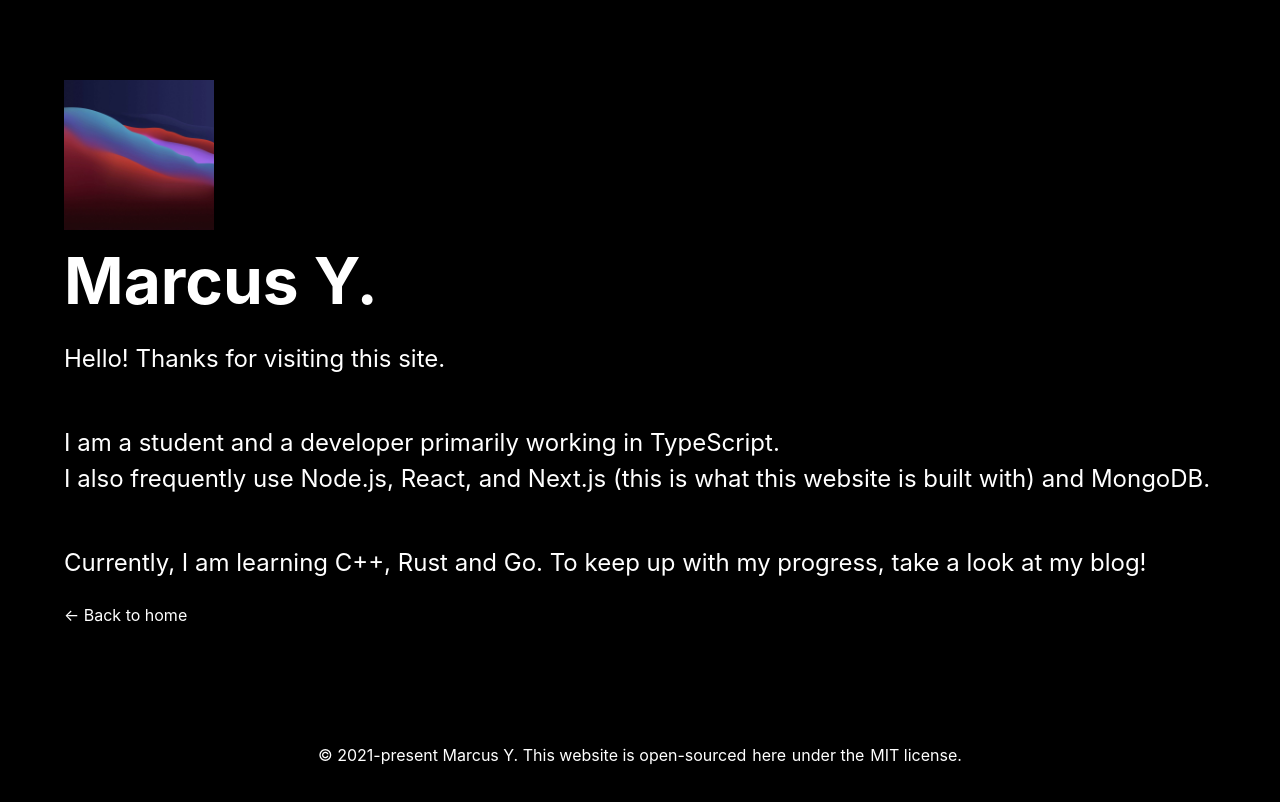
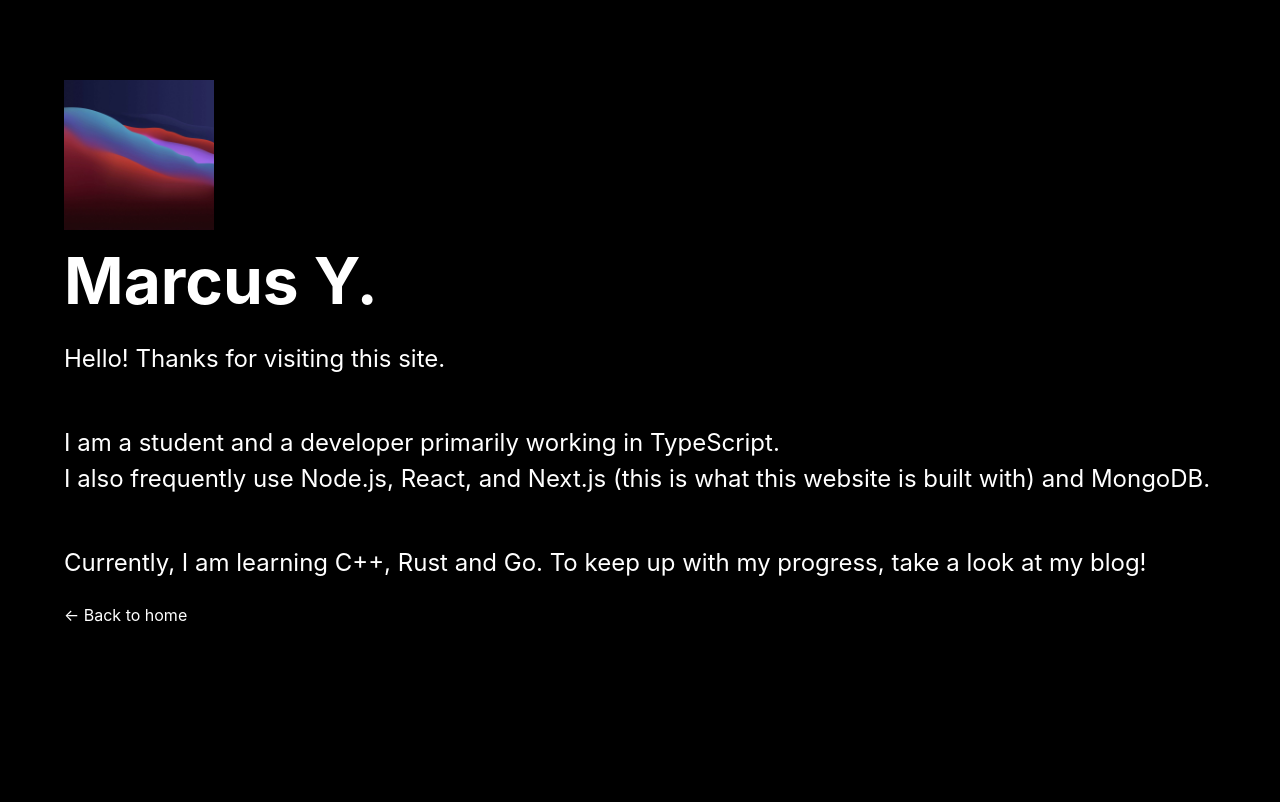
Before and after one commit to geenva/m, a Next.js app: page /about in a window 1280 px wide. Shown: the top 802 px of the page. Built offline with nearby package versions, Linux system fonts and the light colour scheme.

Commit message:
rm: footer

```diff
--- a/pages/about/index.js
+++ b/pages/about/index.js
@@ -39,12 +39,6 @@ export default function Home() {
           <a>← Back to home</a>
         </Link>
       </main>
-
-      <footer className={styles.footer}>
-        © 2021-present Marcus Y. This website is open-sourced{" "}
-        <a href="https://github.com/geenva/m">  here  </a> under the{" "}
-        <Link href="/LICENSE.txt">  MIT license</Link>.
-      </footer>
     </div>
   );
 }
--- a/pages/contact/index.js
+++ b/pages/contact/index.js
@@ -36,12 +36,6 @@ export default function Contact() {
           <a>← Back to home</a>
         </Link>
       </main>
-
-      <footer className={styles.footer}>
-        © 2021-present Marcus Y. This website is open-sourced{" "}
-        <a href="https://github.com/geenva/m">  here  </a> under the{" "}
-        <Link href="/LICENSE.txt">  MIT license</Link>.
-      </footer>
     </div>
   );
 }
--- a/pages/index.js
+++ b/pages/index.js
@@ -54,12 +54,6 @@ export default function Home({ data }) {
           <Link href="/contact">Contact</Link>
         </p>
       </main>
-
-      <footer className={styles.footer}>
-        © 2021-present Marcus Y. This website is open-sourced{" "}
-        <a href="https://github.com/geenva/m">  here  </a> under the{" "}
-        <Link href="/LICENSE.txt">  MIT license</Link>.
-      </footer>
     </div>
   );
 }
--- a/styles/About.module.css
+++ b/styles/About.module.css
@@ -12,24 +12,6 @@
   display: flex;
   flex-direction: column;
   align-items: left;
-}
-
-.footer {
-  width: 100%;
-  height: 100px;
-  display: flex;
-  justify-content: center;
-  align-items: center;
-}
-
-.footer img {
-  margin-left: 0.5rem;
-}
-
-.footer a {
-  display: flex;
-  justify-content: center;
-  align-items: center;
 }
 
 .title a {
--- a/styles/Contact.module.css
+++ b/styles/Contact.module.css
@@ -12,24 +12,6 @@
   flex: 1;
   display: flex;
   flex-direction: column;
-  justify-content: center;
-  align-items: center;
-}
-
-.footer {
-  width: 100%;
-  height: 100px;
-  display: flex;
-  justify-content: center;
-  align-items: center;
-}
-
-.footer img {
-  margin-left: 0.5rem;
-}
-
-.footer a {
-  display: flex;
   justify-content: center;
   align-items: center;
 }
--- a/styles/Home.module.css
+++ b/styles/Home.module.css
@@ -12,24 +12,6 @@
   flex: 1;
   display: flex;
   flex-direction: column;
-  justify-content: center;
-  align-items: center;
-}
-
-.footer {
-  width: 100%;
-  height: 100px;
-  display: flex;
-  justify-content: center;
-  align-items: center;
-}
-
-.footer img {
-  margin-left: 0.5rem;
-}
-
-.footer a {
-  display: flex;
   justify-content: center;
   align-items: center;
 }
```
